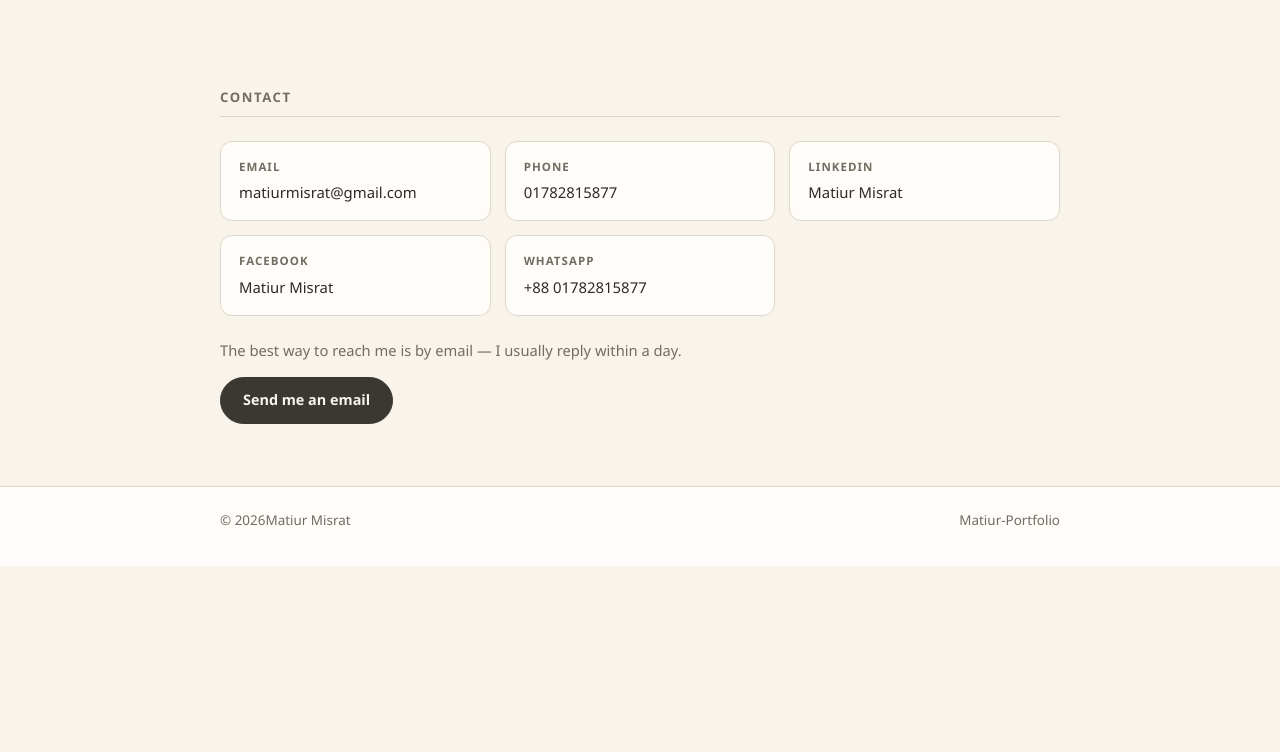
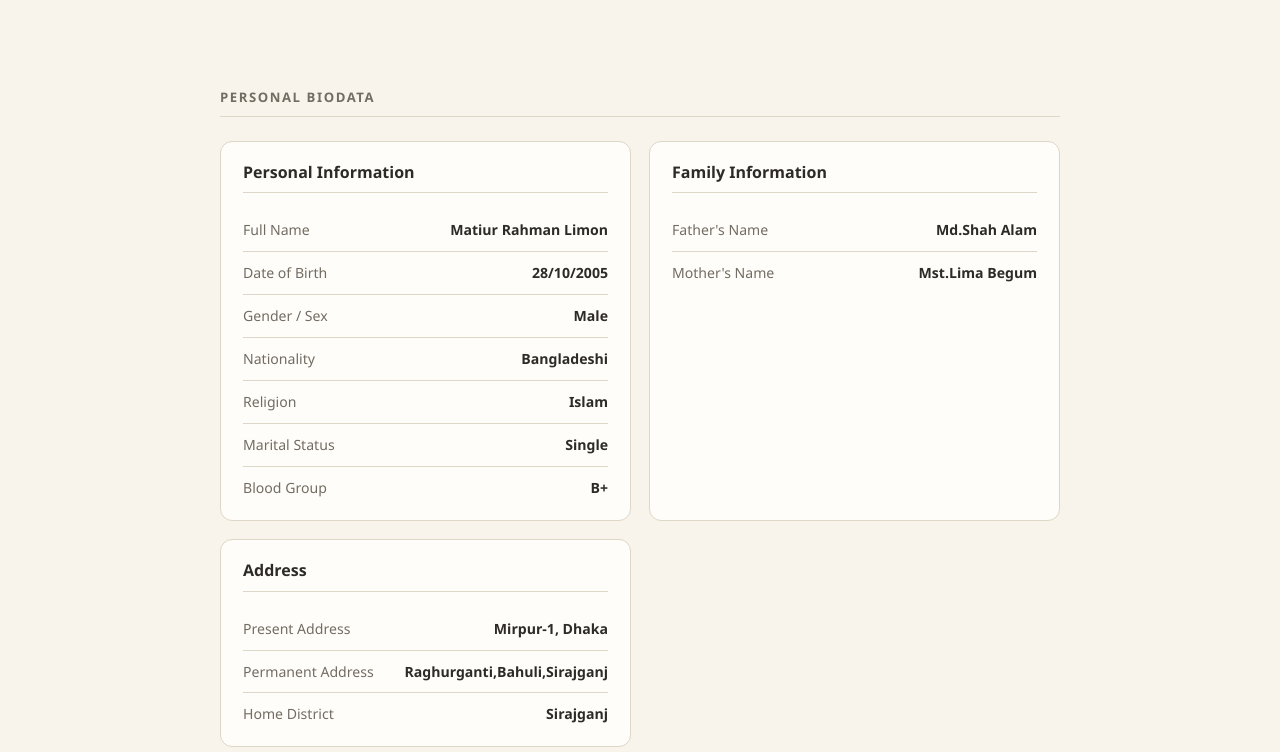
Before and after one commit to Nasrullah8586/Testing-Matiur-Portfolio-, a plain HTML site: page index.html in a window 1280 px wide. Shown: the part 1868-2620 px from the top of the page. Before the commit the page ends 2434 px from the top, so only its background shows below. Drawn offline with Linux system fonts and the light colour scheme.

Commit message:
add biodata

```diff
--- a/index.html
+++ b/index.html
@@ -343,6 +343,72 @@
             margin-bottom: 0;
         }
 
+
+        /* Biodata */
+        .biodata-grid {
+            display: grid;
+            grid-template-columns: repeat(2, minmax(0, 1fr));
+            gap: 18px;
+        }
+
+        .biodata-card {
+            background: var(--surface);
+            border: 1px solid var(--line);
+            border-radius: var(--radius);
+            padding: 20px 22px;
+            transition: border-color 180ms ease, box-shadow 180ms ease;
+        }
+
+        .biodata-card:hover {
+            border-color: #cdc4b2;
+            box-shadow: 0 6px 18px rgba(60, 55, 45, 0.05);
+        }
+
+        .biodata-card h3 {
+            font-size: 1rem;
+            margin-bottom: 16px;
+            padding-bottom: 10px;
+            border-bottom: 1px solid var(--line);
+        }
+
+        .biodata-item {
+            display: flex;
+            justify-content: space-between;
+            align-items: flex-start;
+            gap: 12px;
+            padding: 9px 0;
+            border-bottom: 1px solid var(--line);
+            font-size: 0.88rem;
+        }
+
+        .biodata-item:last-child {
+            border-bottom: none;
+            padding-bottom: 0;
+        }
+
+        .biodata-item .label {
+            color: var(--muted);
+            font-weight: 500;
+        }
+
+        .biodata-item .value {
+            color: var(--text);
+            font-weight: 600;
+            text-align: right;
+            overflow-wrap: anywhere;
+        }
+
+        #biodata {
+            scroll-margin-top: 85px;
+        }
+
+        @media (max-width: 640px) {
+            .biodata-grid {
+                grid-template-columns: 1fr;
+            }
+        }
+
+
         /* Contact */
         .contact-grid {
             display: grid;
@@ -483,6 +549,7 @@
             <nav id="nav">
                 <a href="#about">About</a>
                 <a href="#education">Education</a>
+                <a href="#biodata">Biodata</a>
                 <a href="#contact">Contact</a>
             </nav>
         </div>
@@ -591,6 +658,93 @@
             </div>
         </section>
 
+
+        <!-- ==================== BIODATA ==================== -->
+        <section id="biodata">
+            <h2 class="section-title">Personal Biodata</h2>
+
+            <div class="biodata-grid">
+
+                <!-- Personal Information -->
+                <div class="biodata-card">
+                    <h3>Personal Information</h3>
+
+                    <div class="biodata-item">
+                        <span class="label">Full Name</span>
+                        <span class="value">Matiur Rahman Limon</span>
+                    </div>
+
+                    <div class="biodata-item">
+                        <span class="label">Date of Birth</span>
+                        <span class="value">28/10/2005</span>
+                    </div>
+
+
+                    <div class="biodata-item">
+                        <span class="label">Gender / Sex</span>
+                        <span class="value">Male</span>
+                    </div>
+
+                    <div class="biodata-item">
+                        <span class="label">Nationality</span>
+                        <span class="value">Bangladeshi</span>
+                    </div>
+
+                    <div class="biodata-item">
+                        <span class="label">Religion</span>
+                        <span class="value">Islam</span>
+                    </div>
+
+                    <div class="biodata-item">
+                        <span class="label">Marital Status</span>
+                        <span class="value">Single</span>
+                    </div>
+
+                    <div class="biodata-item">
+                        <span class="label">Blood Group</span>
+                        <span class="value">B+</span>
+                    </div>
+                </div>
+
+                <!-- Family Information -->
+                <div class="biodata-card">
+                    <h3>Family Information</h3>
+
+                    <div class="biodata-item">
+                        <span class="label">Father's Name</span>
+                        <span class="value">Md.Shah Alam</span>
+                    </div>
+
+                    <div class="biodata-item">
+                        <span class="label">Mother's Name</span>
+                        <span class="value">Mst.Lima Begum</span>
+                    </div>
+                </div>
+
+                <!-- Address -->
+                <div class="biodata-card">
+                    <h3>Address</h3>
+
+                    <div class="biodata-item">
+                        <span class="label">Present Address</span>
+                        <span class="value">Mirpur-1, Dhaka</span>
+                    </div>
+
+                    <div class="biodata-item">
+                        <span class="label">Permanent Address</span>
+                        <span class="value">Raghurganti,Bahuli,Sirajganj</span>
+                    </div>
+
+                    <div class="biodata-item">
+                        <span class="label">Home District</span>
+                        <span class="value">Sirajganj</span>
+                    </div>
+                </div>
+
+            </div>
+        </section>
+
+
         <!-- ==================== CONTACT ==================== -->
         <section id="contact">
             <h2 class="section-title">Contact</h2>
```
